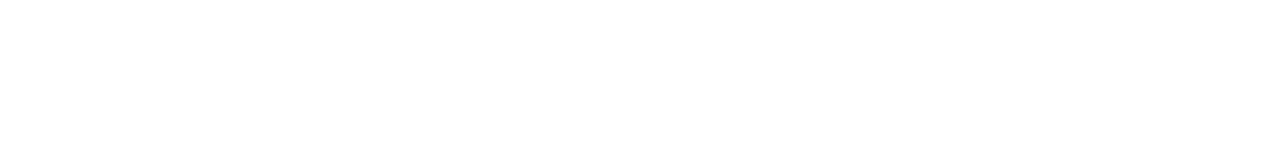
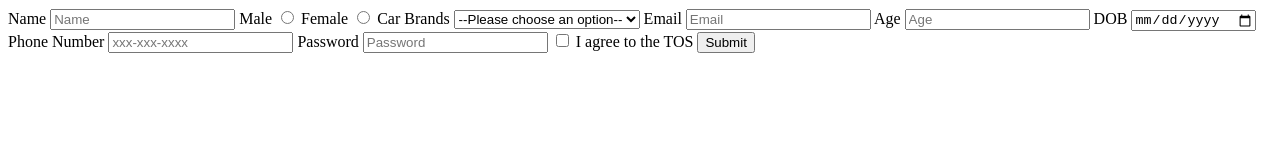
Before and after one commit to acciojob/signup-form-car-AYUSHBANSAL-hub, a website: page main.html in a window 1280 px wide. Drawn offline with Linux system fonts and the light colour scheme.

Commit message:
created a submission

```diff
--- a/main.html
+++ b/main.html
@@ -8,6 +8,34 @@
 
 <body>
 	<!-- the entire body must be written by student -->
+	<form method="post">
+		<label for="name">Name</label>
+		<input type="text" id="name" placeholder="Name" required>
+		<label for="gender_m">Male</label>
+		<input type="radio" name="gender" id="gender_m" required>
+		<label for="gender_f">Female</label>
+		<input type="radio" name="gender" id="gender_f" required>
+		<label for="cars">Car Brands</label>
+		<select id="cars" >
+			<option value="">--Please choose an option--</option>
+			<option value="BMW">BMW</option>
+			<option value="Maruti">Maruti</option>
+			<option value="Porche">Porche</option>
+		</select>
+		<label for="email">Email</label>
+		<input type="email" id="email" placeholder="Email" required>
+		<label for="age">Age</label>
+		<input type="number" id="age" placeholder="Age" required>
+		<label for="dob">DOB</label>
+		<input type="date" id="dob" required>
+		<label for="tel">Phone Number</label>
+		<input type="tel" id="tel" placeholder="xxx-xxx-xxxx">
+		<label for="password">Password</label>
+		<input type="password" id="password" placeholder="Password" required>
+		<input type="checkbox" id="tos" required>
+		<label for="tos">I agree to the TOS</label>
+		<button type="submit">Submit</button>
+	</form>
     <script type="text/javascript" src="./script.js">
 </script>
 
```
